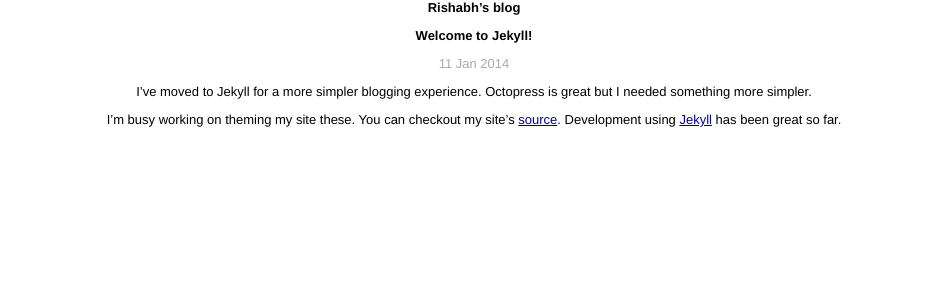
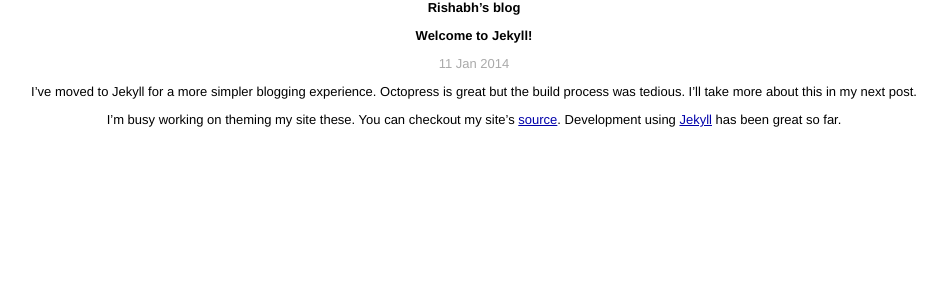
Before and after one commit to rishabh-ink/rishabhsrao.github.io, a Jekyll site: the page built from _posts/2014-01-11-welcome-to-jekyll.markdown, in a window 1280 px wide. Shown: the top 300 px of the page, without its empty margins (166-1110 px from the left). Built offline with Jekyll 4.4.1, drawn with Linux system fonts in a browser that asks for light colours; Markdown is read by kramdown in place of the engine named in the settings.

Commit message:
Post update.

```diff
--- a/_posts/2014-01-11-welcome-to-jekyll.markdown
+++ b/_posts/2014-01-11-welcome-to-jekyll.markdown
@@ -6,6 +6,6 @@
 excerpt: Bye Octopress, welcome Jekyll!
 ---
 
-I&rsquo;ve moved to Jekyll for a more simpler blogging experience. Octopress is great but I needed something more simpler.
+I&rsquo;ve moved to Jekyll for a more simpler blogging experience. Octopress is great but the build process was tedious. I'll take more about this in my next post.
 
 I&rsquo;m busy working on theming my site these. You can checkout my site&rsquo;s [source](https://github.com/rishabhsrao/rishabhsrao.github.io). Development using [Jekyll](http://jekyllrb.com) has been great so far.
```
